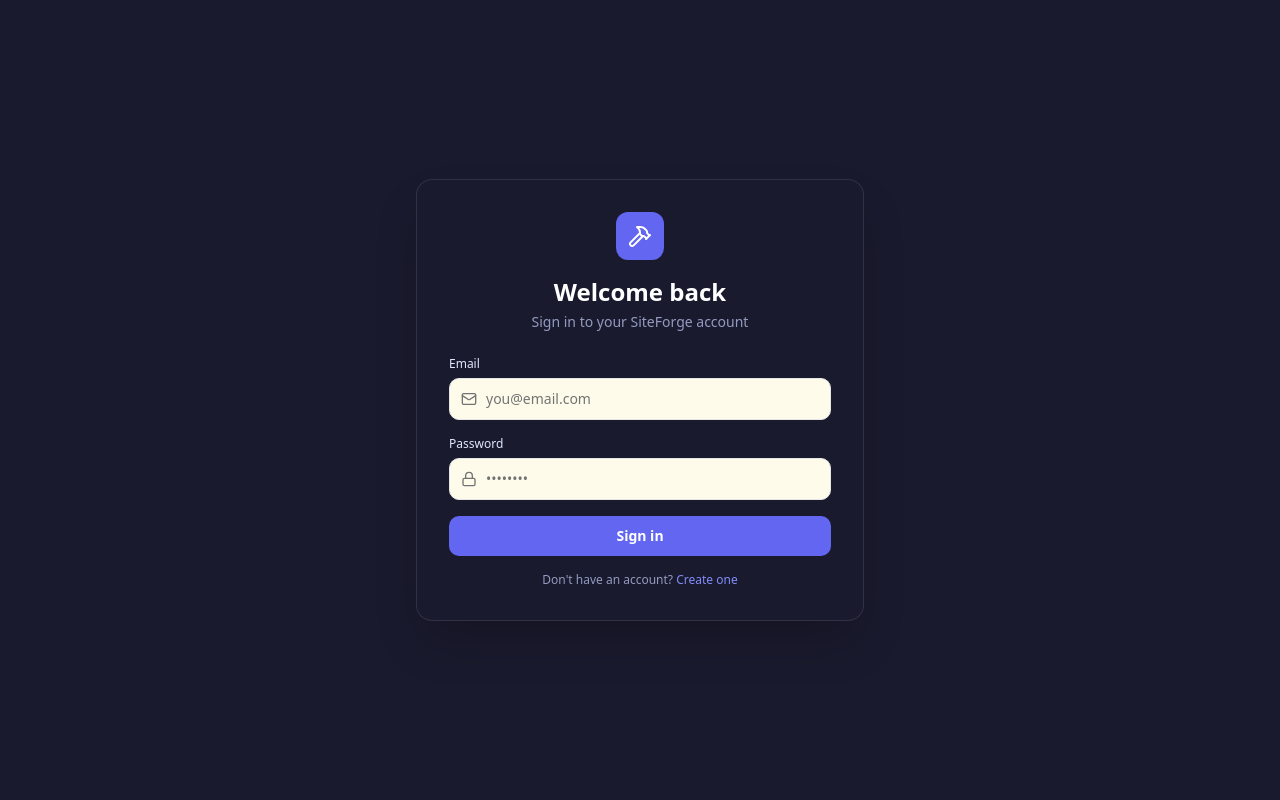
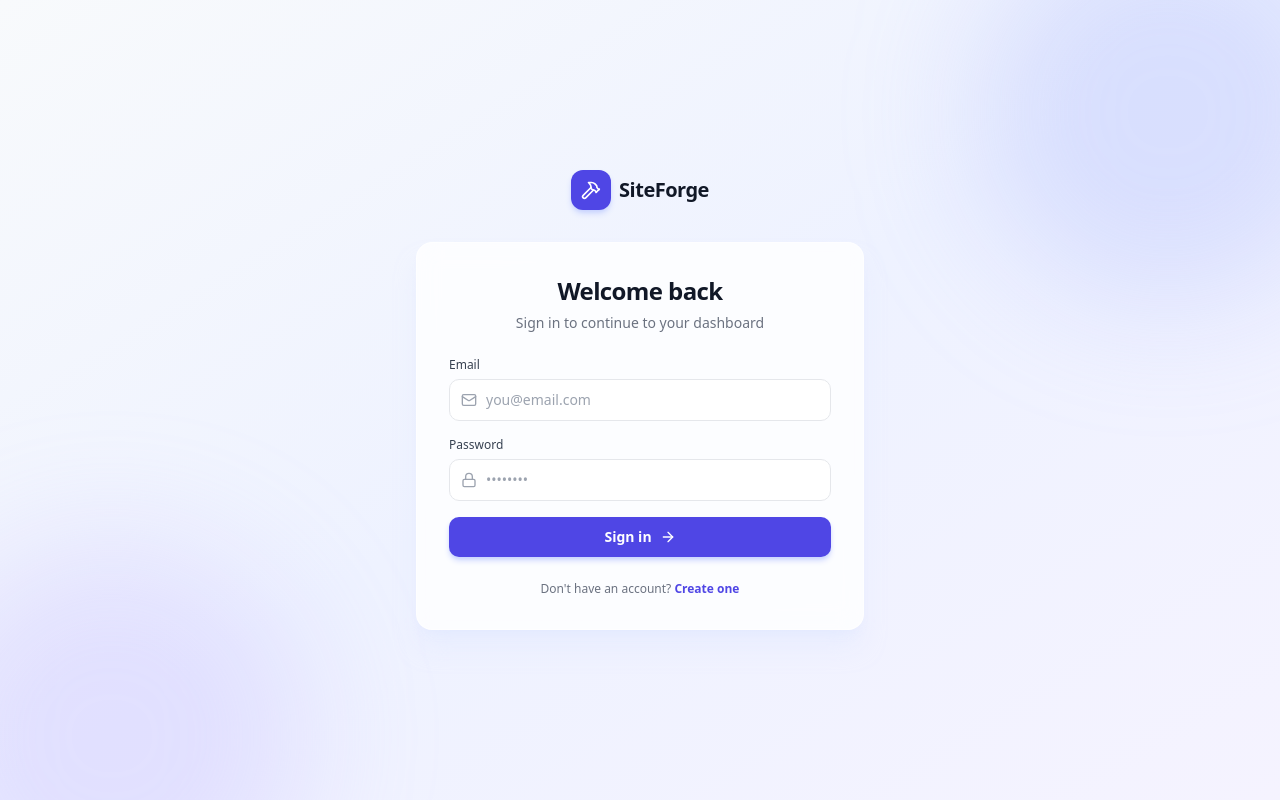
Before and after one commit to vantatechca/sites, a Next.js app: page /sign-in in a window 1280 px wide. Built offline with nearby package versions, Linux system fonts and the light colour scheme.

Commit message:
Apply landing page design system to sign-in, sign-up, and agency dashboard

```diff
--- a/src/app/sign-in/page.tsx
+++ b/src/app/sign-in/page.tsx
@@ -4,11 +4,15 @@
 import { signIn } from "next-auth/react";
 import { useRouter, useSearchParams } from "next/navigation";
 import Link from "next/link";
-import { Hammer, Mail, Lock, AlertCircle, Loader2 } from "lucide-react";
+import { Hammer, Mail, Lock, AlertCircle, Loader2, ArrowRight } from "lucide-react";
 
 export default function SignInPage() {
   return (
-    <Suspense fallback={<div className="min-h-screen bg-black" />}>
+    <Suspense
+      fallback={
+        <div className="min-h-screen bg-gradient-to-br from-slate-50 via-indigo-50 to-violet-50" />
+      }
+    >
       <SignInForm />
     </Suspense>
   );
@@ -52,27 +56,44 @@
   }
 
   return (
-    <div className="flex min-h-screen items-center justify-center bg-[#1A1A2E] px-4">
-      <div className="w-full max-w-md rounded-2xl border border-white/10 bg-[#1A1A2E] p-8 shadow-2xl">
+    <div className="relative flex min-h-screen items-center justify-center overflow-hidden bg-gradient-to-br from-slate-50 via-indigo-50 to-violet-50 px-4 py-8">
+      {/* Decorative orbs */}
+      <div className="pointer-events-none absolute inset-0 overflow-hidden">
+        <div className="absolute -right-20 -top-20 h-96 w-96 rounded-full bg-indigo-300/30 blur-3xl" />
+        <div className="absolute -bottom-32 -left-20 h-96 w-96 rounded-full bg-violet-300/30 blur-3xl" />
+      </div>
+
+      <div className="relative z-10 w-full max-w-md">
+        {/* Logo + brand */}
+        <Link href="/" className="mb-8 flex items-center justify-center gap-2">
+          <div className="flex size-10 items-center justify-center rounded-xl bg-indigo-600 shadow-md shadow-indigo-200">
+            <Hammer className="h-5 w-5 text-white" />
+          </div>
+          <span className="text-xl font-bold tracking-tight text-gray-900">
+            SiteForge
+          </span>
+        </Link>
+
+        {/* Card */}
+        <div className="rounded-2xl border border-white/60 bg-white/80 p-8 shadow-xl shadow-indigo-100/50 backdrop-blur-md">
           <div className="text-center">
-          <div className="mx-auto mb-4 flex size-12 items-center justify-center rounded-xl bg-indigo-500">
-            <Hammer className="h-6 w-6 text-white" />
-          </div>
-          <h1 className="text-2xl font-bold text-white">Welcome back</h1>
-          <p className="mt-1 text-sm text-indigo-200/70">
-            Sign in to your SiteForge account
+            <h1 className="text-2xl font-bold tracking-tight text-gray-900">
+              Welcome back
+            </h1>
+            <p className="mt-1.5 text-sm text-gray-500">
+              Sign in to continue to your dashboard
             </p>
           </div>
 
           {justRegistered && !error && (
-          <div className="mt-6 rounded-lg border border-emerald-500/30 bg-emerald-500/10 p-3 text-xs text-emerald-300">
-            Account created! Sign in below to continue.
+            <div className="mt-6 rounded-lg border border-emerald-200 bg-emerald-50 p-3 text-xs text-emerald-700">
+              ✓ Account created! Sign in below to continue.
             </div>
           )}
 
           <form onSubmit={handleSubmit} className="mt-6 space-y-4">
             {error && (
-            <div className="flex items-start gap-2 rounded-lg border border-red-500/30 bg-red-500/10 p-3 text-xs text-red-300">
+              <div className="flex items-start gap-2 rounded-lg border border-red-200 bg-red-50 p-3 text-xs text-red-700">
                 <AlertCircle className="mt-0.5 h-3.5 w-3.5 shrink-0" />
                 <span>{error}</span>
               </div>
@@ -81,12 +102,12 @@
             <div>
               <label
                 htmlFor="email"
-              className="mb-1.5 block text-xs font-medium text-indigo-100"
+                className="mb-1.5 block text-xs font-medium text-gray-700"
               >
                 Email
               </label>
               <div className="relative">
-              <Mail className="pointer-events-none absolute left-3 top-1/2 size-4 -translate-y-1/2 text-neutral-500" />
+                <Mail className="pointer-events-none absolute left-3 top-1/2 size-4 -translate-y-1/2 text-gray-400" />
                 <input
                   id="email"
                   type="email"
@@ -95,7 +116,7 @@
                   value={email}
                   onChange={(e) => setEmail(e.target.value)}
                   placeholder="you@email.com"
-                className="block w-full rounded-lg border border-neutral-200 bg-amber-50 px-9 py-2.5 text-sm text-neutral-900 placeholder:text-neutral-500 focus:border-neutral-500 focus:outline-none focus:ring-2 focus:ring-neutral-300"
+                  className="block w-full rounded-lg border border-gray-200 bg-white px-9 py-2.5 text-sm text-gray-900 placeholder:text-gray-400 focus:border-indigo-500 focus:outline-none focus:ring-2 focus:ring-indigo-100"
                 />
               </div>
             </div>
@@ -103,12 +124,12 @@
             <div>
               <label
                 htmlFor="password"
-              className="mb-1.5 block text-xs font-medium text-indigo-100"
+                className="mb-1.5 block text-xs font-medium text-gray-700"
               >
                 Password
               </label>
               <div className="relative">
-              <Lock className="pointer-events-none absolute left-3 top-1/2 size-4 -translate-y-1/2 text-neutral-500" />
+                <Lock className="pointer-events-none absolute left-3 top-1/2 size-4 -translate-y-1/2 text-gray-400" />
                 <input
                   id="password"
                   type="password"
@@ -117,7 +138,7 @@
                   value={password}
                   onChange={(e) => setPassword(e.target.value)}
                   placeholder="••••••••"
-                className="block w-full rounded-lg border border-neutral-200 bg-amber-50 px-9 py-2.5 text-sm text-neutral-900 placeholder:text-neutral-500 focus:border-neutral-500 focus:outline-none focus:ring-2 focus:ring-neutral-300"
+                  className="block w-full rounded-lg border border-gray-200 bg-white px-9 py-2.5 text-sm text-gray-900 placeholder:text-gray-400 focus:border-indigo-500 focus:outline-none focus:ring-2 focus:ring-indigo-100"
                 />
               </div>
             </div>
@@ -125,7 +146,7 @@
             <button
               type="submit"
               disabled={isLoading}
-            className="flex w-full items-center justify-center gap-2 rounded-lg bg-indigo-500 py-2.5 text-sm font-semibold text-white transition-colors hover:bg-indigo-400 disabled:opacity-50"
+              className="group flex w-full items-center justify-center gap-2 rounded-lg bg-indigo-600 py-2.5 text-sm font-semibold text-white shadow-md shadow-indigo-200 transition-all hover:bg-indigo-500 hover:shadow-lg disabled:opacity-50"
             >
               {isLoading ? (
                 <>
@@ -133,20 +154,24 @@
                   Signing in...
                 </>
               ) : (
-              "Sign in"
+                <>
+                  Sign in
+                  <ArrowRight className="h-4 w-4 transition-transform group-hover:translate-x-0.5" />
+                </>
               )}
             </button>
+          </form>
 
-          <p className="text-center text-xs text-indigo-200/70">
+          <p className="mt-6 text-center text-xs text-gray-500">
             Don&apos;t have an account?{" "}
             <Link
               href="/sign-up"
-              className="font-medium text-indigo-400 hover:text-indigo-300 hover:underline"
+              className="font-semibold text-indigo-600 hover:text-indigo-500 hover:underline"
             >
               Create one
             </Link>
           </p>
-        </form>
+        </div>
       </div>
     </div>
   );
--- a/src/app/sign-up/page.tsx
+++ b/src/app/sign-up/page.tsx
@@ -10,6 +10,7 @@
   User,
   AlertCircle,
   Loader2,
+  ArrowRight,
 } from "lucide-react";
 
 export default function SignUpPage() {
@@ -55,21 +56,35 @@
   }
 
   return (
-    <div className="flex min-h-screen items-center justify-center bg-[#1A1A2E] px-4 py-8">
-      <div className="w-full max-w-md rounded-2xl border border-white/10 bg-[#1A1A2E] p-8 shadow-2xl">
+    <div className="relative flex min-h-screen items-center justify-center overflow-hidden bg-gradient-to-br from-slate-50 via-indigo-50 to-violet-50 px-4 py-8">
+      <div className="pointer-events-none absolute inset-0 overflow-hidden">
+        <div className="absolute -right-20 -top-20 h-96 w-96 rounded-full bg-indigo-300/30 blur-3xl" />
+        <div className="absolute -bottom-32 -left-20 h-96 w-96 rounded-full bg-violet-300/30 blur-3xl" />
+      </div>
+
+      <div className="relative z-10 w-full max-w-md">
+        <Link href="/" className="mb-8 flex items-center justify-center gap-2">
+          <div className="flex size-10 items-center justify-center rounded-xl bg-indigo-600 shadow-md shadow-indigo-200">
+            <Hammer className="h-5 w-5 text-white" />
+          </div>
+          <span className="text-xl font-bold tracking-tight text-gray-900">
+            SiteForge
+          </span>
+        </Link>
+
+        <div className="rounded-2xl border border-white/60 bg-white/80 p-8 shadow-xl shadow-indigo-100/50 backdrop-blur-md">
           <div className="text-center">
-          <div className="mx-auto mb-4 flex size-12 items-center justify-center rounded-xl bg-indigo-500">
-            <Hammer className="h-6 w-6 text-white" />
-          </div>
-          <h1 className="text-2xl font-bold text-white">Create your account</h1>
-          <p className="mt-1 text-sm text-indigo-200/70">
+            <h1 className="text-2xl font-bold tracking-tight text-gray-900">
+              Create your account
+            </h1>
+            <p className="mt-1.5 text-sm text-gray-500">
               Get started with SiteForge in seconds
             </p>
           </div>
 
           <form onSubmit={handleSubmit} className="mt-6 space-y-4">
             {error && (
-            <div className="flex items-start gap-2 rounded-lg border border-red-500/30 bg-red-500/10 p-3 text-xs text-red-300">
+              <div className="flex items-start gap-2 rounded-lg border border-red-200 bg-red-50 p-3 text-xs text-red-700">
                 <AlertCircle className="mt-0.5 h-3.5 w-3.5 shrink-0" />
                 <span>{error}</span>
               </div>
@@ -78,12 +93,12 @@
             <div>
               <label
                 htmlFor="name"
-              className="mb-1.5 block text-xs font-medium text-indigo-100"
+                className="mb-1.5 block text-xs font-medium text-gray-700"
               >
                 Full name
               </label>
               <div className="relative">
-              <User className="pointer-events-none absolute left-3 top-1/2 size-4 -translate-y-1/2 text-neutral-500" />
+                <User className="pointer-events-none absolute left-3 top-1/2 size-4 -translate-y-1/2 text-gray-400" />
                 <input
                   id="name"
                   type="text"
@@ -92,7 +107,7 @@
                   value={name}
                   onChange={(e) => setName(e.target.value)}
                   placeholder="Jane Doe"
-                className="block w-full rounded-lg border border-neutral-200 bg-amber-50 px-9 py-2.5 text-sm text-neutral-900 placeholder:text-neutral-500 focus:border-neutral-500 focus:outline-none focus:ring-2 focus:ring-neutral-300"
+                  className="block w-full rounded-lg border border-gray-200 bg-white px-9 py-2.5 text-sm text-gray-900 placeholder:text-gray-400 focus:border-indigo-500 focus:outline-none focus:ring-2 focus:ring-indigo-100"
                 />
               </div>
             </div>
@@ -100,12 +115,12 @@
             <div>
               <label
                 htmlFor="email"
-              className="mb-1.5 block text-xs font-medium text-indigo-100"
+                className="mb-1.5 block text-xs font-medium text-gray-700"
               >
                 Email
               </label>
               <div className="relative">
-              <Mail className="pointer-events-none absolute left-3 top-1/2 size-4 -translate-y-1/2 text-neutral-500" />
+                <Mail className="pointer-events-none absolute left-3 top-1/2 size-4 -translate-y-1/2 text-gray-400" />
                 <input
                   id="email"
                   type="email"
@@ -114,7 +129,7 @@
                   value={email}
                   onChange={(e) => setEmail(e.target.value)}
                   placeholder="you@company.com"
-                className="block w-full rounded-lg border border-neutral-200 bg-amber-50 px-9 py-2.5 text-sm text-neutral-900 placeholder:text-neutral-500 focus:border-neutral-500 focus:outline-none focus:ring-2 focus:ring-neutral-300"
+                  className="block w-full rounded-lg border border-gray-200 bg-white px-9 py-2.5 text-sm text-gray-900 placeholder:text-gray-400 focus:border-indigo-500 focus:outline-none focus:ring-2 focus:ring-indigo-100"
                 />
               </div>
             </div>
@@ -122,12 +137,12 @@
             <div>
               <label
                 htmlFor="password"
-              className="mb-1.5 block text-xs font-medium text-indigo-100"
+                className="mb-1.5 block text-xs font-medium text-gray-700"
               >
                 Password
               </label>
               <div className="relative">
-              <Lock className="pointer-events-none absolute left-3 top-1/2 size-4 -translate-y-1/2 text-neutral-500" />
+                <Lock className="pointer-events-none absolute left-3 top-1/2 size-4 -translate-y-1/2 text-gray-400" />
                 <input
                   id="password"
                   type="password"
@@ -137,7 +152,7 @@
                   value={password}
                   onChange={(e) => setPassword(e.target.value)}
                   placeholder="At least 8 characters"
-                className="block w-full rounded-lg border border-neutral-200 bg-amber-50 px-9 py-2.5 text-sm text-neutral-900 placeholder:text-neutral-500 focus:border-neutral-500 focus:outline-none focus:ring-2 focus:ring-neutral-300"
+                  className="block w-full rounded-lg border border-gray-200 bg-white px-9 py-2.5 text-sm text-gray-900 placeholder:text-gray-400 focus:border-indigo-500 focus:outline-none focus:ring-2 focus:ring-indigo-100"
                 />
               </div>
             </div>
@@ -145,7 +160,7 @@
             <button
               type="submit"
               disabled={isLoading}
-            className="flex w-full items-center justify-center gap-2 rounded-lg bg-indigo-500 py-2.5 text-sm font-semibold text-white transition-colors hover:bg-indigo-400 disabled:opacity-50"
+              className="group flex w-full items-center justify-center gap-2 rounded-lg bg-indigo-600 py-2.5 text-sm font-semibold text-white shadow-md shadow-indigo-200 transition-all hover:bg-indigo-500 hover:shadow-lg disabled:opacity-50"
             >
               {isLoading ? (
                 <>
@@ -153,20 +168,24 @@
                   Creating account...
                 </>
               ) : (
-              "Create account"
+                <>
+                  Create account
+                  <ArrowRight className="h-4 w-4 transition-transform group-hover:translate-x-0.5" />
+                </>
               )}
             </button>
+          </form>
 
-          <p className="text-center text-xs text-indigo-200/70">
+          <p className="mt-6 text-center text-xs text-gray-500">
             Already have an account?{" "}
             <Link
               href="/sign-in"
-              className="font-medium text-indigo-400 hover:text-indigo-300 hover:underline"
+              className="font-semibold text-indigo-600 hover:text-indigo-500 hover:underline"
             >
               Sign in
             </Link>
           </p>
-        </form>
+        </div>
       </div>
     </div>
   );
```
Also changed, not shown: src/app/(agency)/agency-shell.tsx (+6 -2 lines). Lines whose indentation alone changed are shown as unchanged.
